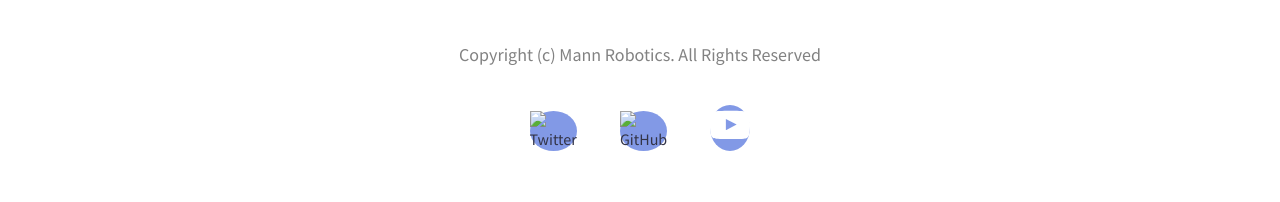
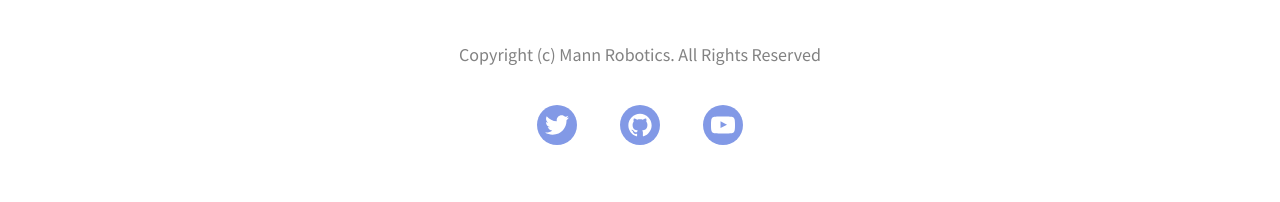
Before and after one commit to mannrobo/mannrobo.github.io, a Jekyll site: the page built from index.html, in a window 1280 px wide. Shown: the part 4059-4261 px from the top of the page. Built offline with Jekyll 4.4.1, drawn with Linux system fonts in a browser that asks for light colours; comment, search, counter and statistics services are not loaded.

Commit message:
Use Jekyll Includes instead of <img> tags for SVG

```diff
--- a/_includes/footer.html
+++ b/_includes/footer.html
@@ -2,13 +2,13 @@
     <p class="copyright">Copyright (c) Mann Robotics. All Rights Reserved</p>
     <ul class="social social-circle">
         <li><a href="https://twitter.com/mannrobo">
-            <img src="/assets/icon-twitter.svg" alt="Twitter">
+            {% include icon-twitter.svg %}
         </a></li>
         <li><a href="https://github.com/mannrobo">
-            <img src="/assets/icon-github.svg" alt="GitHub">
+            {% include icon-github.svg %}
         </a></li>
         <li><a href="https://www.youtube.com/channel/UCJCYTEWkZoA9uXfm2mhsf2w">
-            <img src="/assets/icon-youtube.svg" alt="YouTube">
+            {% include icon-youtube.svg %}
         </a></li>
     </ul>
 </footer>
--- a/_sass/util.scss
+++ b/_sass/util.scss
@@ -260,10 +260,11 @@ footer {
         height: 40px;
         margin: 0 4px;
         transition: $transition;
-        i {
-          display: table-cell;
-          vertical-align: middle;
-          color: #fff;
+        svg {
+          height: 24px;
+          text-align: center;
+          position: relative;
+          top: 8px;
         }
         &:hover, &:active, &:focus {
           text-decoration: none;
```
Also changed, not shown: _includes/icon-github.svg, _includes/icon-twitter.svg, _includes/icon-youtube.svg (renamed from assets/icon-youtube.svg), assets/icon-github.svg (deleted), assets/icon-twitter.svg (deleted), assets/logo-blue.svg (deleted), assets/logo-white.svg (deleted).
